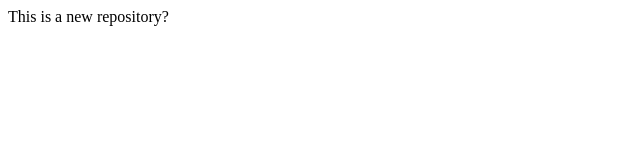
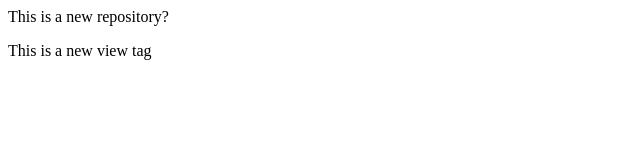
Before and after one commit to kumarsha524/localRepoDir, a plain HTML site: page index.html in a window 1280 px wide. Shown: the whole page, without its empty margins (0-640 px from the left). Drawn offline with Linux system fonts and the light colour scheme.

Commit message:
Add new view tab

```diff
--- a/index.html
+++ b/index.html
@@ -1 +1,2 @@
 <p>This is a new repository?</p>
+<p>This is a new view tag</p>
```
